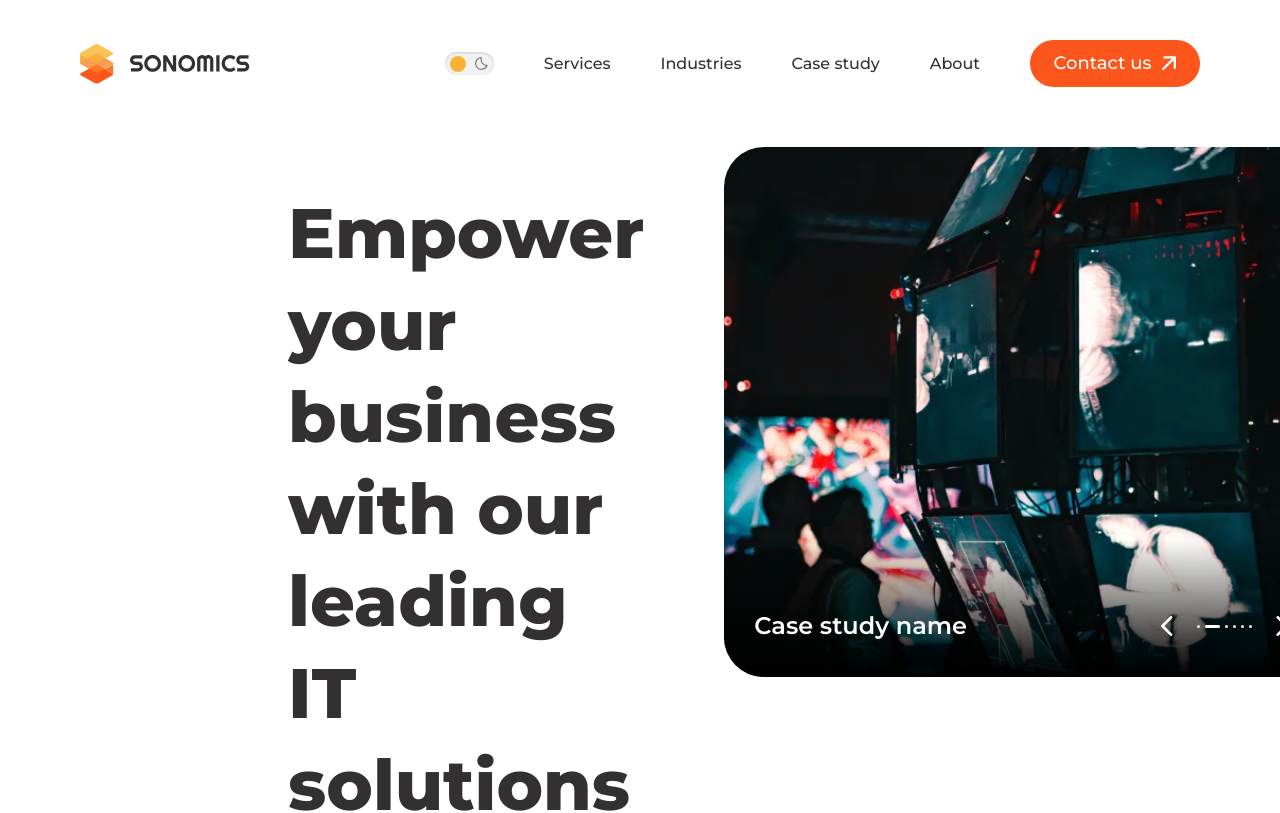
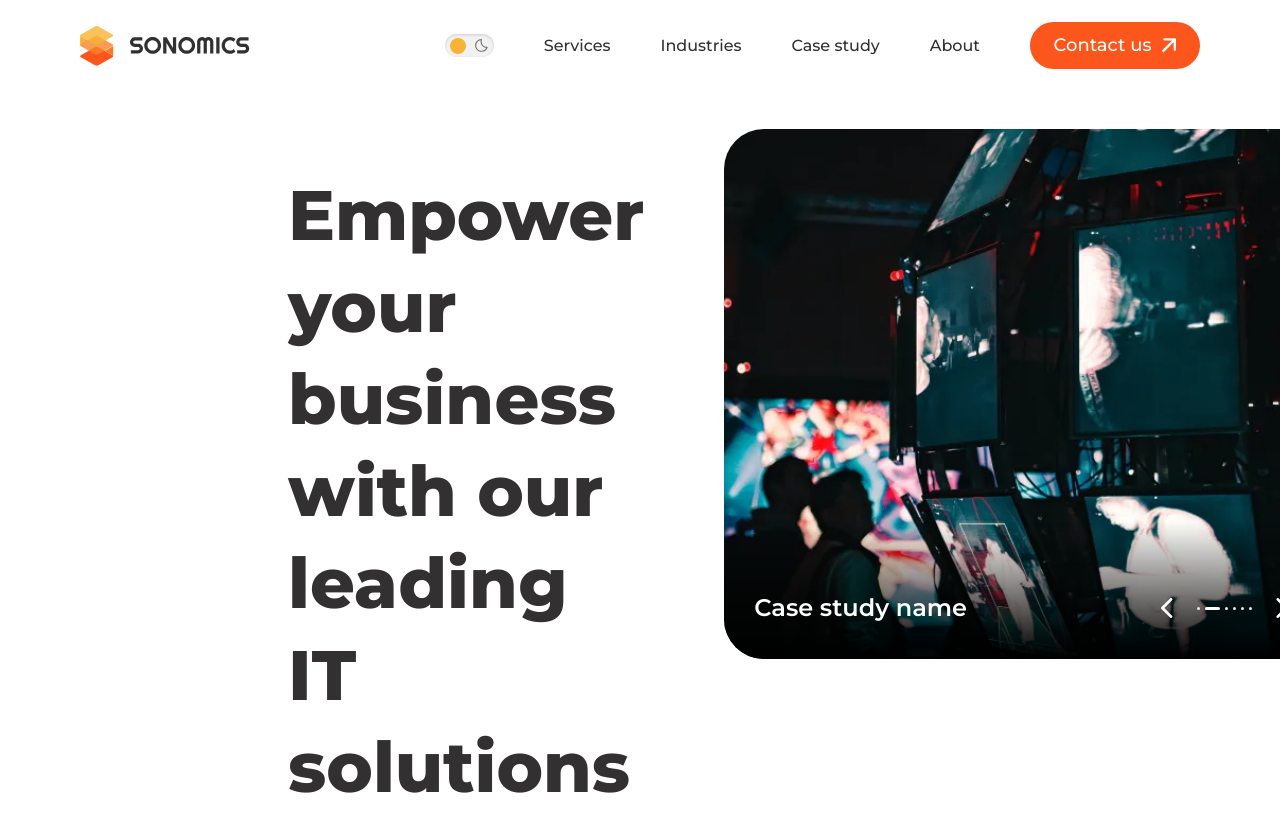
Before and after one commit to skabanets/sonomics, a React (Vite) app: page / in a window 1280 px wide. Shown: the top 813 px of the page. Built offline with nearby package versions, Linux system fonts and the light colour scheme.

Commit message:
Update Header and Submenu styles

```diff
--- a/src/components/NavMenu.tsx
+++ b/src/components/NavMenu.tsx
@@ -108,13 +108,13 @@ export const NavMenu = ({ headerRef, listClass, linkClass }: NavMenuProps) => {
             <div
               className={`submenu ${openSubMenuIndex === index ? "visible" : ""} fixed left-0 right-0 bg-navMenuBgColor`}
               style={{
-                top: 120 - scrollPosition + "px",
+                top: 90 - scrollPosition + "px",
               }}
               onMouseEnter={() => handleMouseEnter(index)}
               onMouseLeave={handleMouseLeave}
             >
               <div
-                className={`absolute left-0 top-[-42px] h-[42px] w-full bg-navMenuBgColor`}
+                className={`absolute left-0 top-[-30px] h-[30px] w-full bg-navMenuBgColor`}
               ></div>
               <div
                 className="relative mx-auto flex w-[calc(100vw-160px)] max-w-[1760px] items-center justify-between border-t-[1px] border-t-mainTextColor py-[30px]"
--- a/src/layout/Header.tsx
+++ b/src/layout/Header.tsx
@@ -9,7 +9,7 @@ export const Header = () => {
 
   return (
     <>
-      <header ref={headerRef} className="header pt-[40px]">
+      <header ref={headerRef} className="header pt-[22px]">
         <div className="full-hd-container flex items-center">
           <nav className="relative z-10 flex w-full justify-between">
             <Logo applyThemeColor />
```
